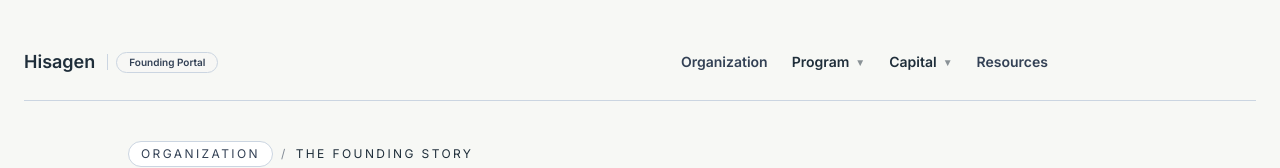
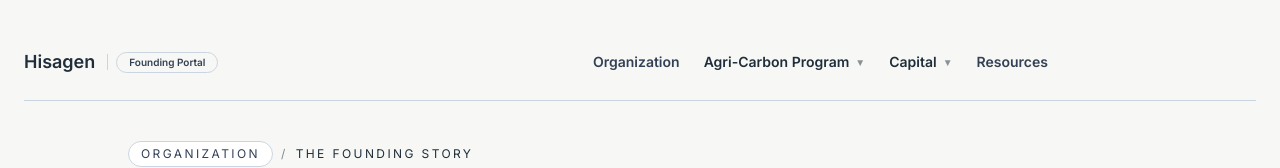
Before and after one commit to juakali100/hisagen, a Next.js app: page /organization in a window 1280 px wide. Shown: the top 168 px of the page. Built offline with nearby package versions, Linux system fonts and the light colour scheme.

Commit message:
style: rename Program to Agri-Carbon Program in nav

```diff
--- a/src/components/Nav.tsx
+++ b/src/components/Nav.tsx
@@ -3,7 +3,7 @@ import Link from "next/link";
 const navItems = [
   { href: "/organization", label: "Organization" },
   {
-    label: "Program",
+    label: "Agri-Carbon Program",
     href: "/program",
     dropdown: [
       { href: "/partnership-model", label: "Partnership Model" },
```
